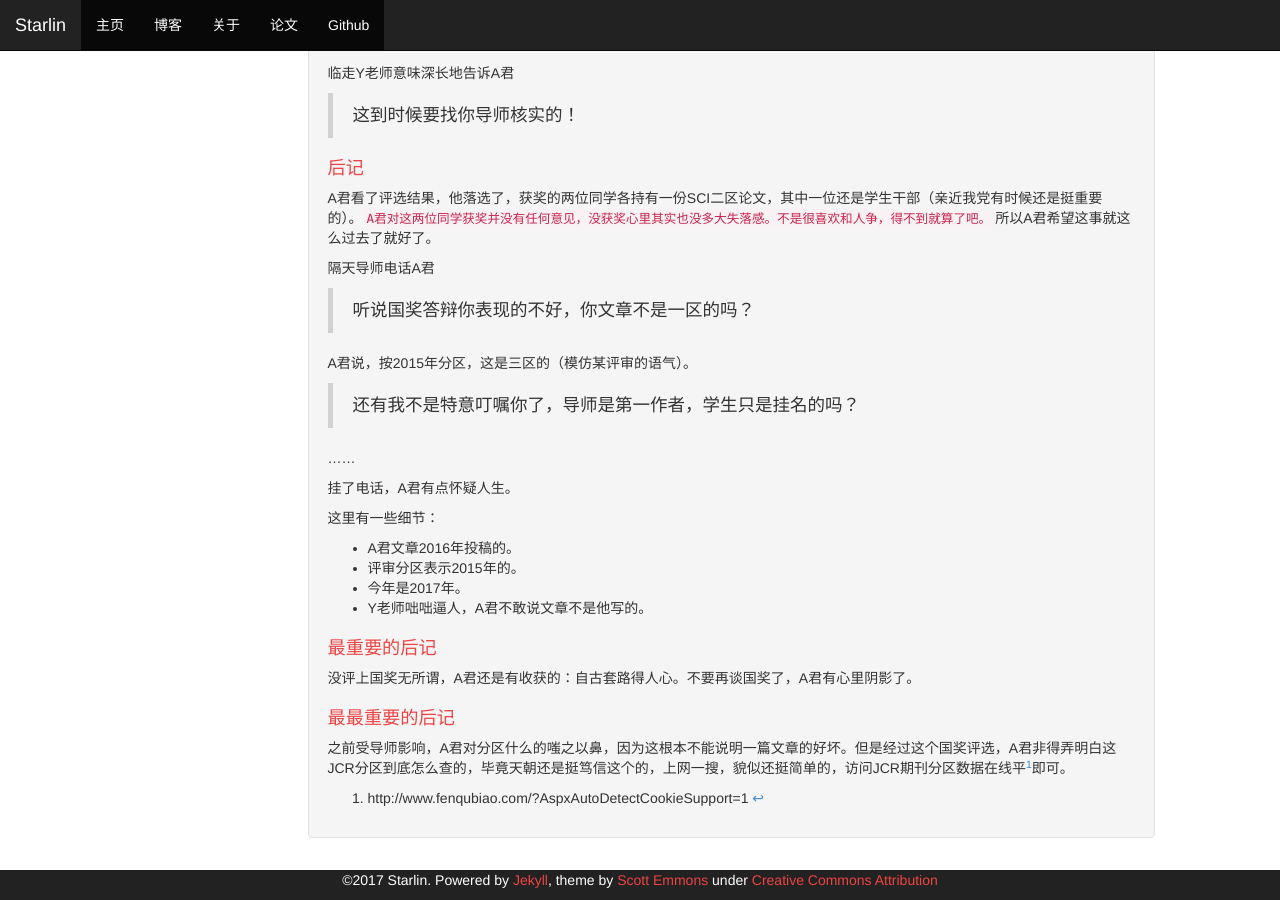
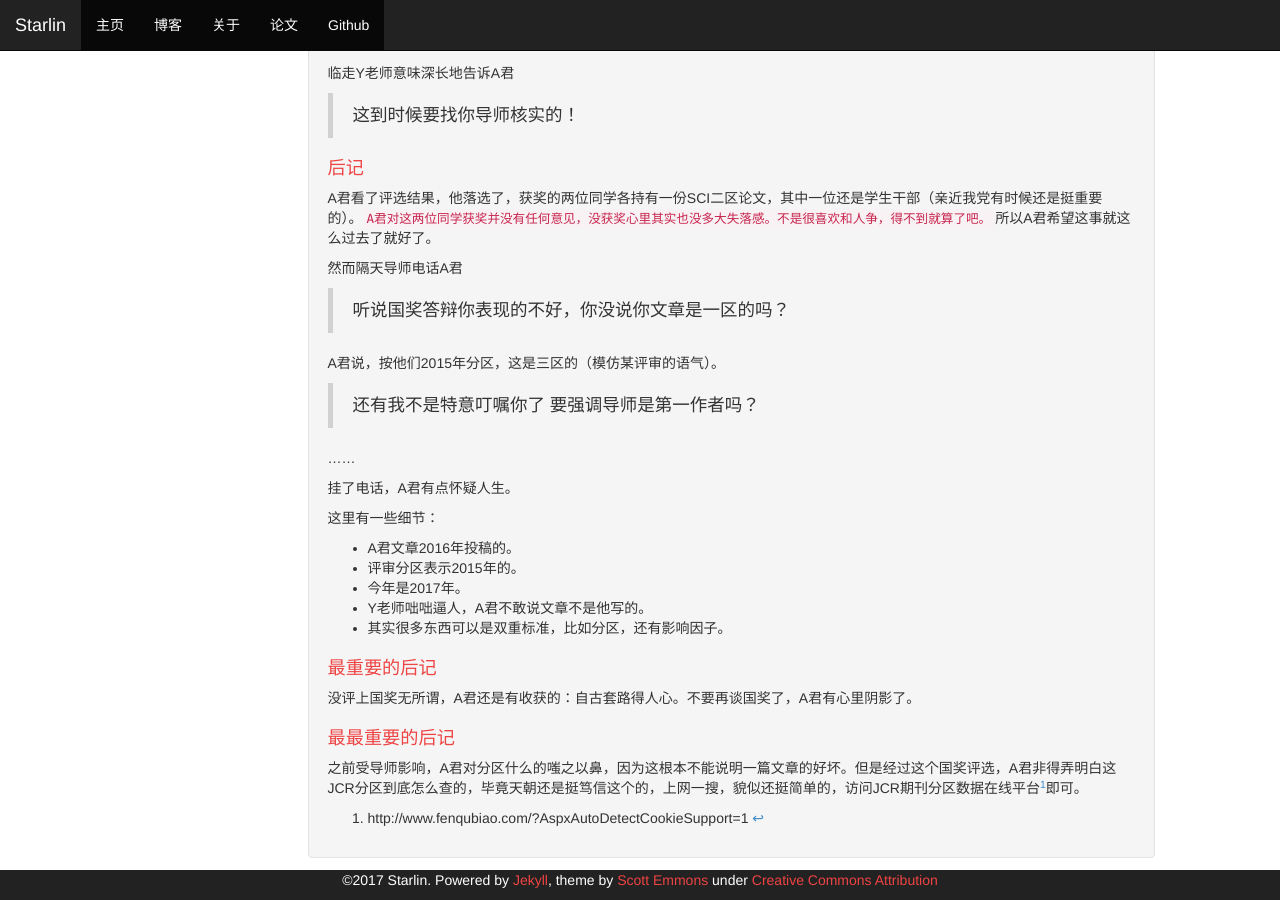
Before and after one commit to MrDongdongLin/MrDongdongLin.github.io, a Jekyll site: the page built from _posts/others/2017-10-13-国奖.md, in a window 1280 px wide and 900 px high, scrolled down 2799 px. Built offline with Jekyll 4.4.1, drawn with Linux system fonts in a browser that asks for light colours.

Commit message:
update: 国奖.md

```diff
--- a/_posts/others/2017-10-13-国奖.md
+++ b/_posts/others/2017-10-13-国奖.md
@@ -37,7 +37,7 @@ A君13:30来到了XX楼，在实验室等到了17:00（这有点准时啊）。
 
 然后把导师截的图片放到屏幕上，L老师半天没看懂，分区在哪儿？A君只好指出
 
-> 这个Q2就是了
+> 这个Q2就是了。
 
 ---
 
@@ -106,13 +106,13 @@ Y老师也提了几个问题：
 # 后记
 A君看了评选结果，他落选了，获奖的两位同学各持有一份SCI二区论文，其中一位还是学生干部（亲近我党有时候还是挺重要的）。`A君对这两位同学获奖并没有任何意见，没获奖心里其实也没多大失落感。不是很喜欢和人争，得不到就算了吧。`所以A君希望这事就这么过去了就好了。
 
-隔天导师电话A君
+然而隔天导师电话A君
 
-> 听说国奖答辩你表现的不好，你文章不是一区的吗？
+> 听说国奖答辩你表现的不好，你没说你文章是一区的吗？
 
-A君说，按2015年分区，这是三区的（模仿某评审的语气）。
+A君说，按他们2015年分区，这是三区的（模仿某评审的语气）。
 
-> 还有我不是特意叮嘱你了，导师是第一作者，学生只是挂名的吗？
+> 还有我不是特意叮嘱你了  要强调导师是第一作者吗？
 
 ……
 
@@ -124,11 +124,12 @@ A君说，按2015年分区，这是三区的（模仿某评审的语气）。
 - 评审分区表示2015年的。
 - 今年是2017年。
 - Y老师咄咄逼人，A君不敢说文章不是他写的。
+- 其实很多东西可以是双重标准，比如分区，还有影响因子。
 
 # 最重要的后记
 没评上国奖无所谓，A君还是有收获的：自古套路得人心。不要再谈国奖了，A君有心里阴影了。
 
 # 最最重要的后记
-之前受导师影响，A君对分区什么的嗤之以鼻，因为这根本不能说明一篇文章的好坏。但是经过这个国奖评选，A君非得弄明白这JCR分区到底怎么查的，毕竟天朝还是挺笃信这个的，上网一搜，貌似还挺简单的，访问JCR期刊分区数据在线平[^jcr]即可。
+之前受导师影响，A君对分区什么的嗤之以鼻，因为这根本不能说明一篇文章的好坏。但是经过这个国奖评选，A君非得弄明白这JCR分区到底怎么查的，毕竟天朝还是挺笃信这个的，上网一搜，貌似还挺简单的，访问JCR期刊分区数据在线平台[^jcr]即可。
 
 [^jcr]: http://www.fenqubiao.com/?AspxAutoDetectCookieSupport=1
```
